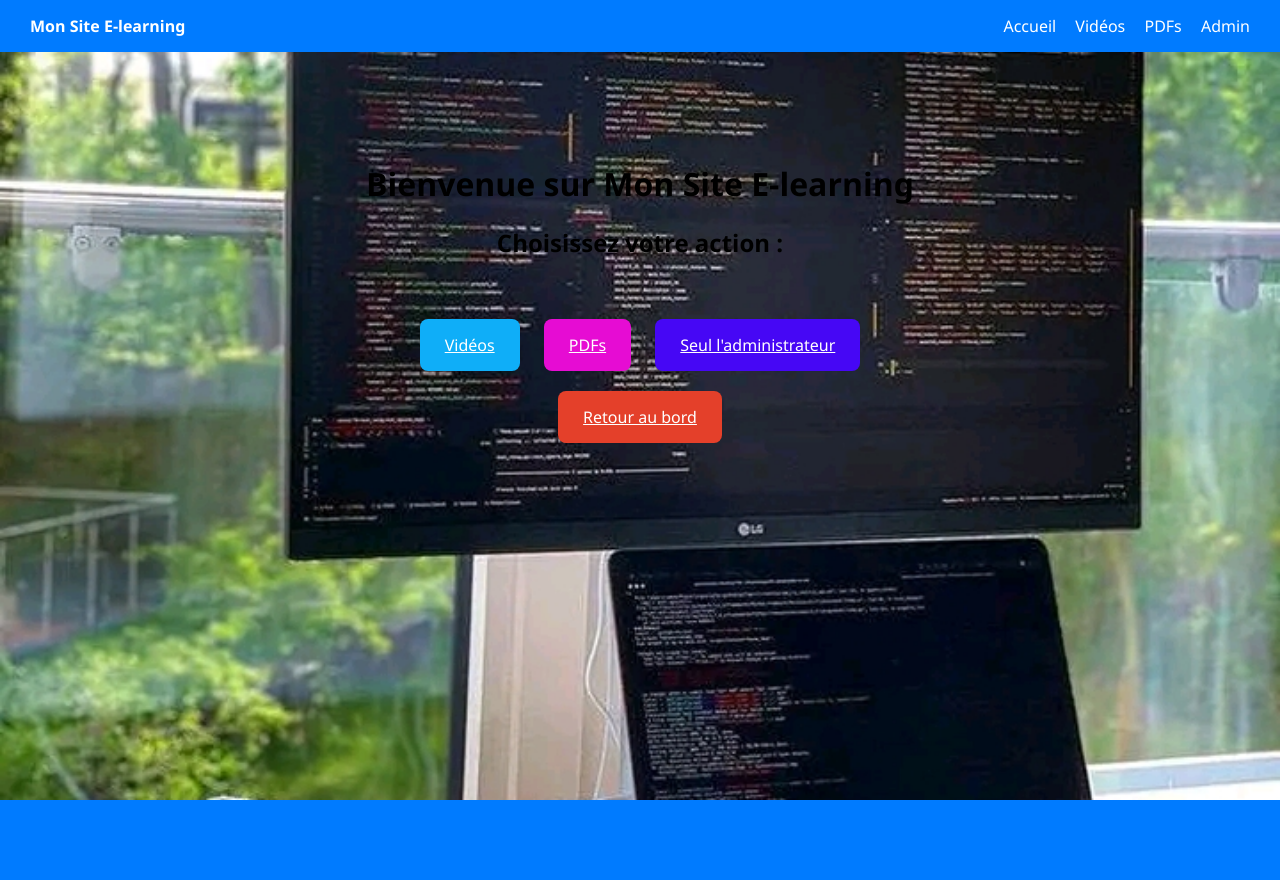
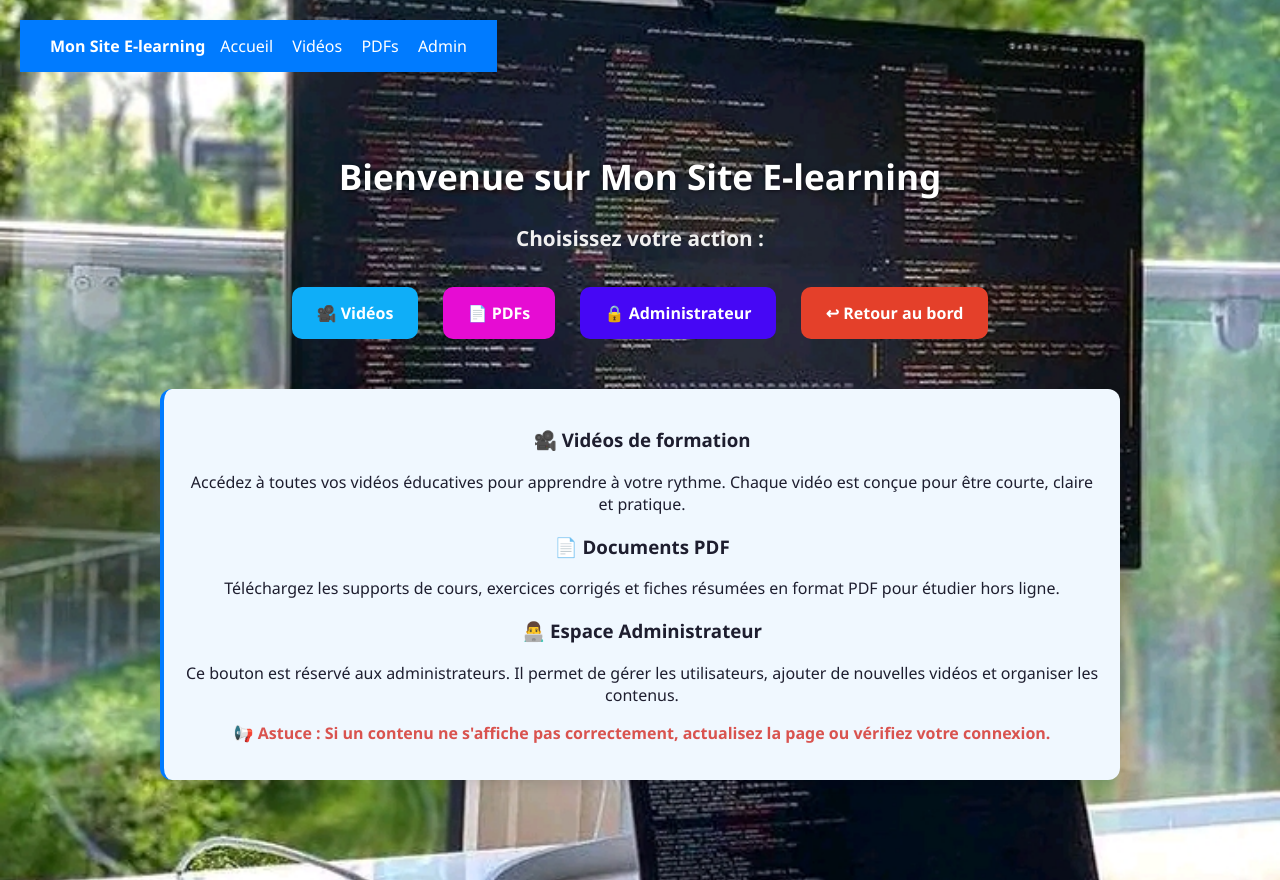
Before and after one commit to joel-piako5/joeformation, a Flask app: page /homes in a window 1280 px wide. Before the commit the page ends 800 px from the top, so only its background shows below. Run offline with Flask 3, Linux system fonts and the light colour scheme.

Commit message:
Update homes.html

```diff
--- a/templates/homes.html
+++ b/templates/homes.html
@@ -9,21 +9,92 @@
         background-size: cover;
         background-position: center;
         background-repeat: no-repeat;
-            height: 100vh;
+        min-height: 100vh;
+
+        display: flex;
+        justify-content: center;
+        align-items: flex-start;
+        flex-direction: column;
+        text-align: center;
+        padding: 20px;
+    }
+
+    h1 {
+        font-size: 2.2rem;
+        font-weight: bold;
+        color: #fff;
+        text-shadow: 1px 1px 4px rgba(0,0,0,0.6);
+    }
+
+    h2 {
+        font-size: 1.3rem;
+        color: #f0f0f0;
+        margin-bottom: 25px;
+    }
+
+    .btn-action {
+        padding: 15px 25px;
+        border-radius: 10px;
+        margin: 10px;
+        font-weight: bold;
+        display: inline-block;
+        text-decoration: none;
+        transition: transform 0.2s ease, box-shadow 0.2s ease;
+    }
+
+    .btn-action:hover {
+        transform: scale(1.05);
+        box-shadow: 0 4px 12px rgba(0,0,0,0.2);
+    }
+
+    .info-section {
+        background-color: #f0f8ff;
+        border-left: 4px solid #007bff;
+        padding: 20px;
+        margin-top: 40px;
+        border-radius: 12px;
+        color: #1e1e2f;
+        font-family: 'Segoe UI', sans-serif;
+        box-shadow: 0 4px 12px rgba(0,0,0,0.1);
+        animation: fadeIn 0.8s ease;
+    }
+
+    .important-note {
+        margin-top: 15px;
+        font-weight: bold;
+        color: #d9534f;
+    }
+
+    @keyframes fadeIn {
+        from { opacity: 0; transform: translateY(20px); }
+        to { opacity: 1; transform: translateY(0); }
     }
 </style>
-<div style="text-align:center; margin-top:110px;">
+
+<div class="container text-center mt-5">
     <h1>Bienvenue sur Mon Site E-learning</h1>
     <h2>Choisissez votre action :</h2>
-    <div style="margin-top:50px;">
-        <a href="{{ url_for('videos') }}" style="background:#0faef8;
-         color:white; padding:15px 25px; border-radius:8px; margin:10px; display:inline-block;">Vidéos</a>
-        <a href="{{ url_for('pdfs') }}" style="background: #e60cd3;
-         color:white; padding:15px 25px; border-radius:8px; margin:10px; display:inline-block;">PDFs</a>
-        <a href="{{ url_for('logi') }}" style="background:#4607f5;
-         color:white; padding:15px 25px; border-radius:8px; margin:10px; display:inline-block;">Seul l'administrateur</a>
+
+    <!-- Boutons actions -->
+    <div>
+        <a href="{{ url_for('videos') }}" class="btn-action" style="background:#0faef8; color:white;">🎥 Vidéos</a>
+        <a href="{{ url_for('pdfs') }}" class="btn-action" style="background:#e60cd3; color:white;">📄 PDFs</a>
+        <a href="{{ url_for('logi') }}" class="btn-action" style="background:#4607f5; color:white;">🔒 Administrateur</a>
+        <a href="{{ url_for('dashboard') }}" class="btn-action" style="background:#e4402a; color:white;">↩ Retour au bord</a>
     </div>
-         <a href="{{ url_for('dashboard') }}" style="background: #e4402a;
-         color:white; padding:15px 25px; border-radius:8px; margin:10px; display:inline-block;">Retour au bord</a>
+
+    <!-- Section d'information -->
+    <div class="info-section mt-4 text-start">
+        <h3>🎥 Vidéos de formation</h3>
+        <p>Accédez à toutes vos vidéos éducatives pour apprendre à votre rythme. Chaque vidéo est conçue pour être courte, claire et pratique.</p>
+
+        <h3>📄 Documents PDF</h3>
+        <p>Téléchargez les supports de cours, exercices corrigés et fiches résumées en format PDF pour étudier hors ligne.</p>
+
+        <h3>👨‍💻 Espace Administrateur</h3>
+        <p>Ce bouton est réservé aux administrateurs. Il permet de gérer les utilisateurs, ajouter de nouvelles vidéos et organiser les contenus.</p>
+
+        <p class="important-note">📢 Astuce : Si un contenu ne s'affiche pas correctement, actualisez la page ou vérifiez votre connexion.</p>
+    </div>
 </div>
 {% endblock %}
```
Lines whose indentation alone changed are shown as unchanged.
